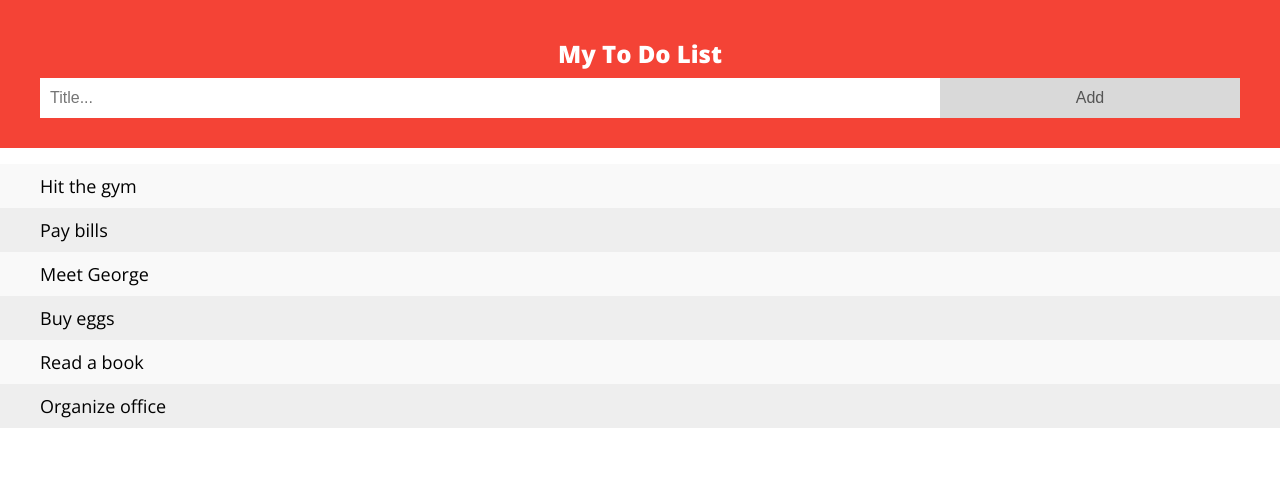
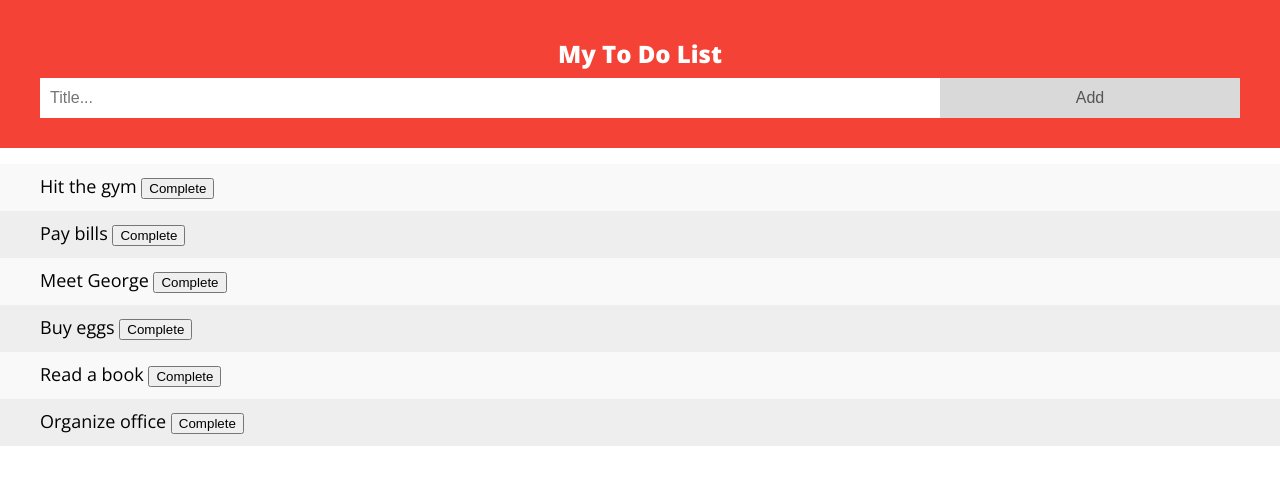
Before and after one commit to HemantKhinchiProjects/react-TODO, a React (Create React App) app: page / in a window 1280 px wide. Shown: the top 484 px of the page. Built offline with nearby package versions, Linux system fonts and the light colour scheme.

Commit message:
2 files modified

```diff
--- a/src/App.js
+++ b/src/App.js
@@ -21,6 +21,7 @@ export default function App() {
       },
     ]);
   };
+
   return (
     <div>
       <HeaderTodo onSaveTodoData={onSaveHandler} />
--- a/src/todo_list/todoitems.js
+++ b/src/todo_list/todoitems.js
@@ -1,8 +1,20 @@
 import React, { useState } from 'react';
 import './todoitems.css';
 const Todolisttems = (props) => {
-  const [title, setTitle] = useState(props.title);
+  const [list, setList] = useState([]);
+  const removeList = (id) => {
+    const newTours = list.filter((item) => item.id !== id);
+    setList(newTours);
+    alert();
+  };
 
-  return <li id={props.id}>{props.value}</li>;
+  return (
+    <li id={props.id}>
+      {props.value}{' '}
+      <button className="delete-btn" onClick={() => removeList(id)}>
+        Complete
+      </button>
+    </li>
+  );
 };
 export default Todolisttems;
```
